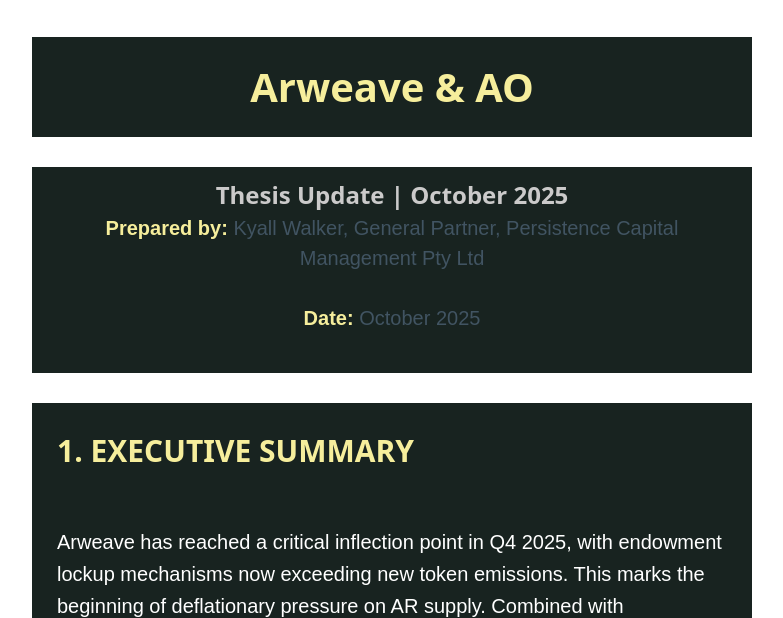
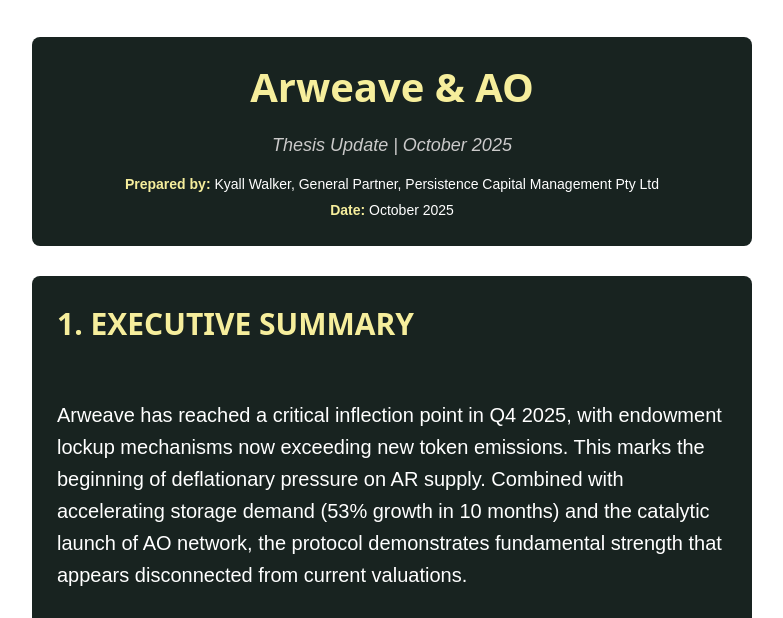
Before and after one commit to persistencecapital/investment-theses, a plain HTML site: page arweave/index.html in a window 1280 px wide. Shown: the part 155-773 px from the top of the page, without its empty margins (248-1031 px from the left). Drawn offline with nearby package versions, Linux system fonts and the light colour scheme.

Commit message:
Update index.html

```diff
--- a/arweave/index.html
+++ b/arweave/index.html
@@ -21,33 +21,40 @@
         max-height: 120px;
         width: auto;
       }
-      .document-title {
-        color: #f6ee9c;
+      .header-container {
         background-color: #182320;
-        padding: 20px;
-        text-align: center;
-        margin: 30px 0;
-      }
-      .document-title h1 {
-        color: #f6ee9c;
-        margin: 0;
-      }
-      .document-subtitle {
-        color: #cbcaca;
-        background-color: #182320;
-        padding: 10px 20px;
+        padding: 20px 20px 20px 20px;
         text-align: center;
         margin: 0 0 30px 0;
+        border-radius: 8px;
       }
-      .document-subtitle h2 {
+      .header-container h1 {
+        color: #f6ee9c;
+        margin: 0 0 15px 0;
+        font-size: 2em;
+      }
+      .subtitle {
+        margin: 0 0 15px 0;
+        padding: 0;
+        font-size: 18px;
         color: #cbcaca;
-        margin: 0;
-        font-size: 1.2em;
+        font-style: italic;
+        font-weight: 400;
+      }
+      .header-info {
+        margin: 5px 0;
+        padding: 0;
+        font-size: 14px;
+        color: #ffffff;
+      }
+      .header-info strong {
+        color: #f6ee9c;
       }
       .section {
         background-color: #182320;
         padding: 25px;
         margin: 20px 0;
+        border-radius: 8px;
       }
       .section h2 {
         color: #f6ee9c;
@@ -76,6 +83,7 @@
         border: 2px solid #f6ee9c;
         padding: 20px;
         margin: 20px 0;
+        border-radius: 8px;
       }
       .metrics-box h3 {
         color: #f6ee9c;
@@ -120,6 +128,7 @@
         padding: 20px;
         margin: 20px 0;
         font-style: italic;
+        border-radius: 8px;
       }
       .insight-box p {
         color: #ffffff;
@@ -133,6 +142,7 @@
         color: #cbcaca;
         text-align: justify;
         line-height: 1.4;
+        border-radius: 8px;
       }
       ul,
       ol {
@@ -148,14 +158,15 @@
       <img src="https://page.gensparksite.com/v1/base64_upload/45bd725aebc4d06f9dc9c793f6f73a81" alt="Persistence Capital Logo" />
     </div>
 
-    <div class="document-title">
+    <div class="header-container">
       <h1>Arweave & AO</h1>
-    </div>
-
-    <div class="document-subtitle">
-      <h2>Thesis Update | October 2025</h2>
-      <p><strong>Prepared by:</strong> Kyall Walker, General Partner, Persistence Capital Management Pty Ltd</p>
-      <p><strong>Date:</strong> October 2025</p>
+      <div class="subtitle">Thesis Update | October 2025</div>
+      <div class="header-info">
+        <strong>Prepared by:</strong> Kyall Walker, General Partner, Persistence Capital Management Pty Ltd
+      </div>
+      <div class="header-info">
+        <strong>Date:</strong> October 2025
+      </div>
     </div>
 
     <div class="section">
```
